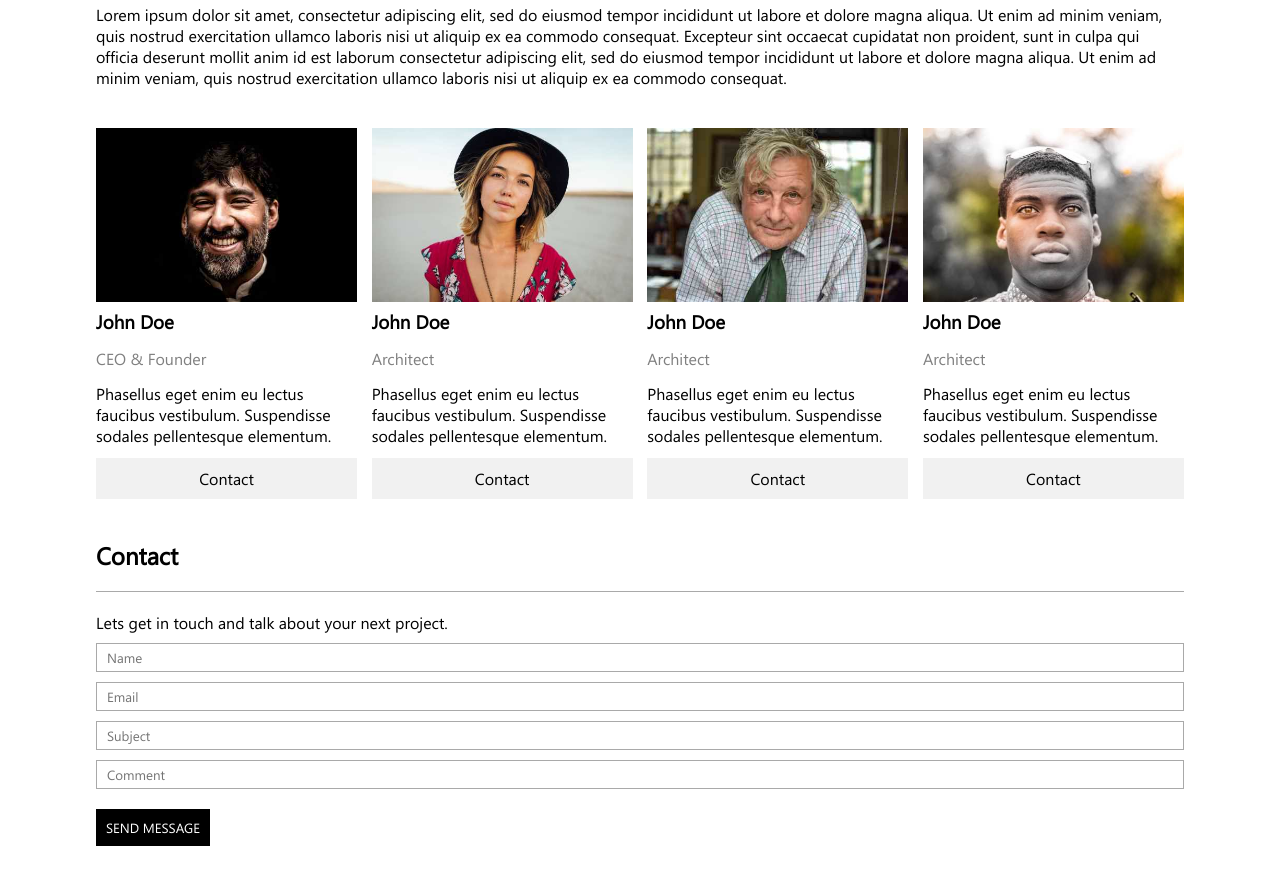
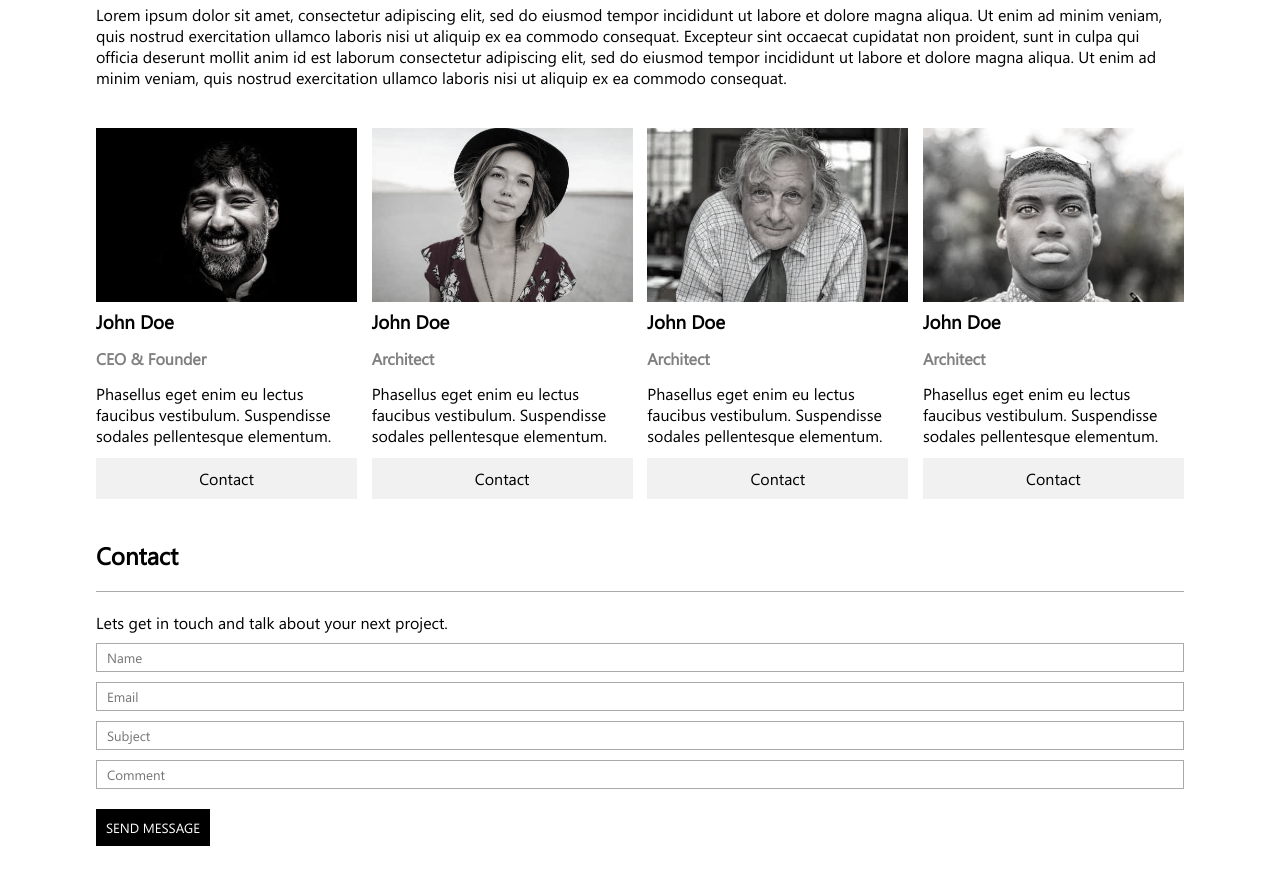
Before and after one commit to ThomasDlv0/site-archi-responsive, a plain HTML site: page index.html in a window 1280 px wide. Shown: the part 1040-1924 px from the top of the page. Drawn offline with Linux system fonts and the light colour scheme.

Commit message:
filter css

```diff
--- a/assets/css/style.css
+++ b/assets/css/style.css
@@ -126,6 +126,7 @@ nav {
 
 .about-content>div {
     width: 100%;
+    filter: grayscale(90%);
 }
 
 .about-content h3 {
@@ -133,13 +134,15 @@ nav {
     width: 100%;
 }
 
+.about-content h4 {
+    padding: 7px 0;
+    width: 100%;
+    color: gray;
+}
+
 .about-content p {
     padding: 7px 0;
     width: 100%;
-}
-
-.darkgrey {
-    color: gray;
 }
 
 .about-content a {
--- a/index.html
+++ b/index.html
@@ -91,7 +91,7 @@
                             <img src="./assets/img/team2.jpg" alt="">
                         </div>
                         <h3>John Doe</h3>
-                        <p class="darkgrey">CEO & Founder</p>
+                        <h4>CEO & Founder</h4>
                         <p>
                             Phasellus eget enim eu lectus faucibus vestibulum.
                             Suspendisse sodales pellentesque elementum.
@@ -103,7 +103,7 @@
                             <img src="./assets/img/team1.jpg" alt="">
                         </div>
                         <h3>John Doe</h3>
-                        <p class="darkgrey">Architect</p>
+                        <h4>Architect</h4>
                         <p>
                             Phasellus eget enim eu lectus faucibus vestibulum.
                             Suspendisse sodales pellentesque elementum.
@@ -115,7 +115,7 @@
                             <img src="./assets/img/team3.jpg" alt="">
                         </div>
                         <h3>John Doe</h3>
-                        <p class="darkgrey">Architect</p>
+                        <h4>Architect</h4>
                         <p>
                             Phasellus eget enim eu lectus faucibus vestibulum.
                             Suspendisse sodales pellentesque elementum.
@@ -126,7 +126,7 @@
                         <div>
                             <img src="./assets/img/team4.jpg" alt="">
                         <h3>John Doe</h3>
-                        <p class="darkgrey">Architect</p>
+                        <h4>Architect</h4>
                         <p>
                             Phasellus eget enim eu lectus faucibus vestibulum.
                             Suspendisse sodales pellentesque elementum.
```
